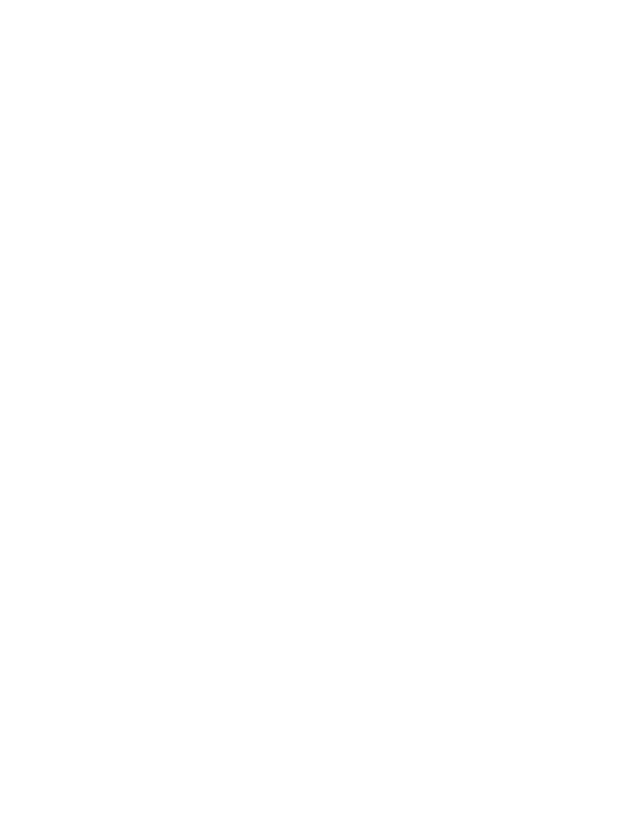
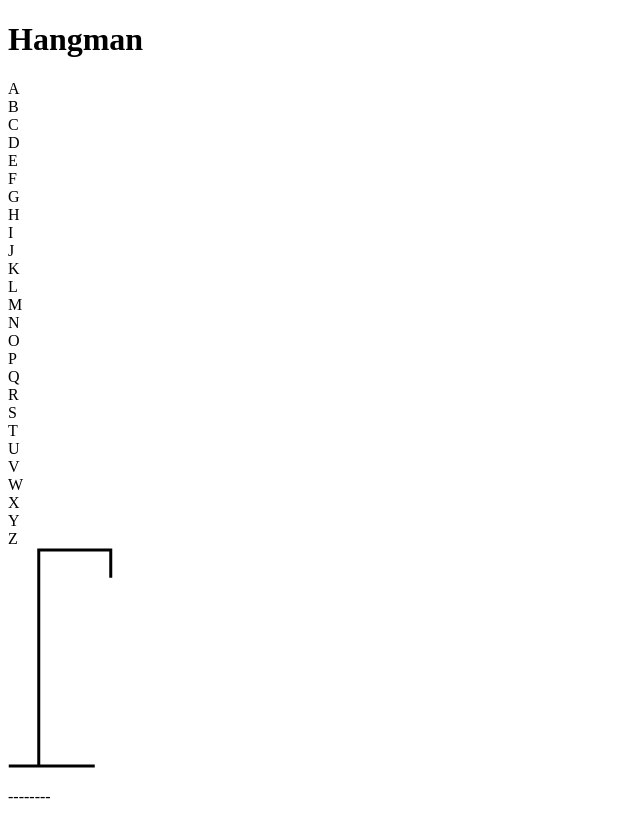
Before and after one commit to Dev-H-G/Hangman-Game, a plain HTML site: page index.html in a window 1280 px wide. Shown: the whole page, without its empty margins (0-640 px from the left). Before the commit the page ends 800 px from the top, so only its background shows below. Drawn offline with Linux system fonts and the light colour scheme.

Commit message:
html codes
done HTML code and add pngs for winner or loser image

```diff
--- a/index.html
+++ b/index.html
@@ -8,6 +8,49 @@
     <title>Document</title>
 </head>
 <body>
+    <div>
+        <h1>Hangman</h1>
+    </div>
+    <div class="keyword">
+        <div id="A">A</div>
+        <div id="B">B</div>
+        <div id="C">C</div>
+        <div id="D">D</div>
+        <div id="E">E</div>
+        <div id="F">F</div>
+        <div id="G">G</div>
+        <div id="H">H</div>
+        <div id="I">I</div>
+        <div id="J">J</div>
+        <div id="K">K</div>
+        <div id="L">L</div>
+        <div id="M">M</div>
+        <div id="N">N</div>
+        <div id="O">O</div>
+        <div id="P">P</div>
+        <div id="Q">Q</div>
+        <div id="R">R</div>
+        <div id="S">S</div>
+        <div id="T">T</div>
+        <div id="U">U</div>
+        <div id="V">V</div>
+        <div id="W">W</div>
+        <div id="X">X</div>
+        <div id="Y">Y</div>
+        <div id="Z">Z</div>
+    </div>
+    <div class="image">
+        <img src="assets/hangman0.png" alt="hangman...">
+    </div>
+
+    <div class="kalameh">
+        <p>--------</p>
+    </div>
+
+    <div class="payam">
+        <p></p>
+    </div>
+
     <script src="main.js"></script>
 </body>
 </html>
```
Also changed, not shown: assets/hangman0.png (added), assets/hangman1.png (added), assets/hangman2.png (added), assets/hangman3.png (added), assets/hangman4.png (added), assets/hangman5.png (added), assets/hangman6.png (added), assets/winner.png (added).
